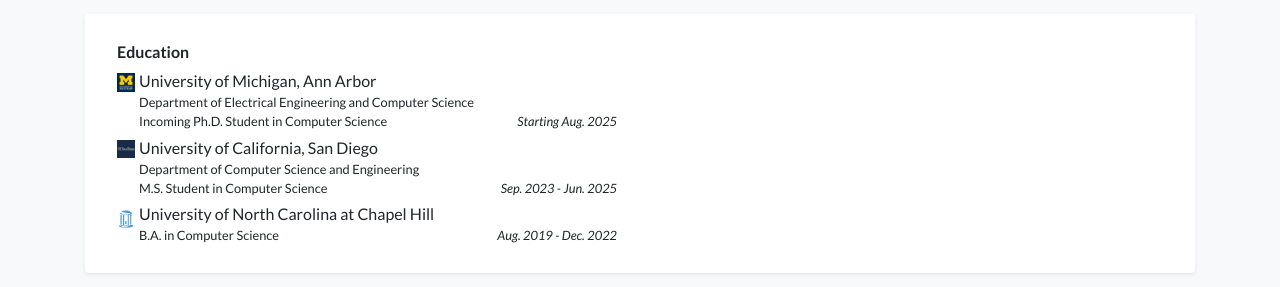
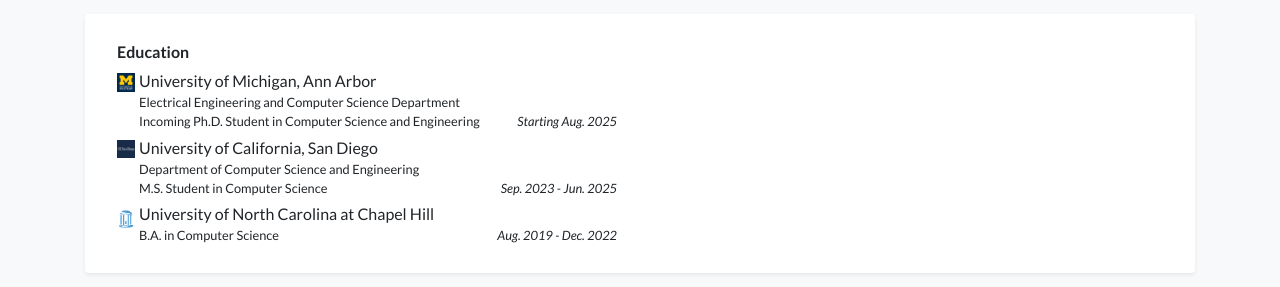
Before and after one commit to lezhangleonard/lezhangleonard.github.io, a Jekyll site: the page built from index.html, in a window 1280 px wide and 900 px high, scrolled down 585 px. Shown: the part 166-453 px from the top of the window. Built offline with Jekyll 4.4.1, drawn with Linux system fonts in a browser that asks for light colours; nearby versions of some CDN libraries; a style sheet for code colours, icons or effects is not loaded.

Commit message:
Update profile.yml

```diff
--- a/_data/profile.yml
+++ b/_data/profile.yml
@@ -37,13 +37,13 @@ education:
 - name: University of Michigan, Ann Arbor
   logo: /assets/images/badges/um-badge.png
   position: >-
-    Department of Electrical Engineering and Computer Science <br/>
-    Incoming Ph.D. Student in Computer Science
+    Electrical Engineering and Computer Science Department<br/>
+    Incoming Ph.D. Student in Computer Science and Engineering
   date: Starting Aug. 2025
 - name: University of California, San Diego
   logo: /assets/images/badges/ucsd.png
   position: >-
-    Department of Computer Science and Engineering <br/>
+    Department of Computer Science and Engineering<br/>
     M.S. Student in Computer Science
   date: Sep. 2023 - Jun. 2025
 - name: University of North Carolina at Chapel Hill
```
